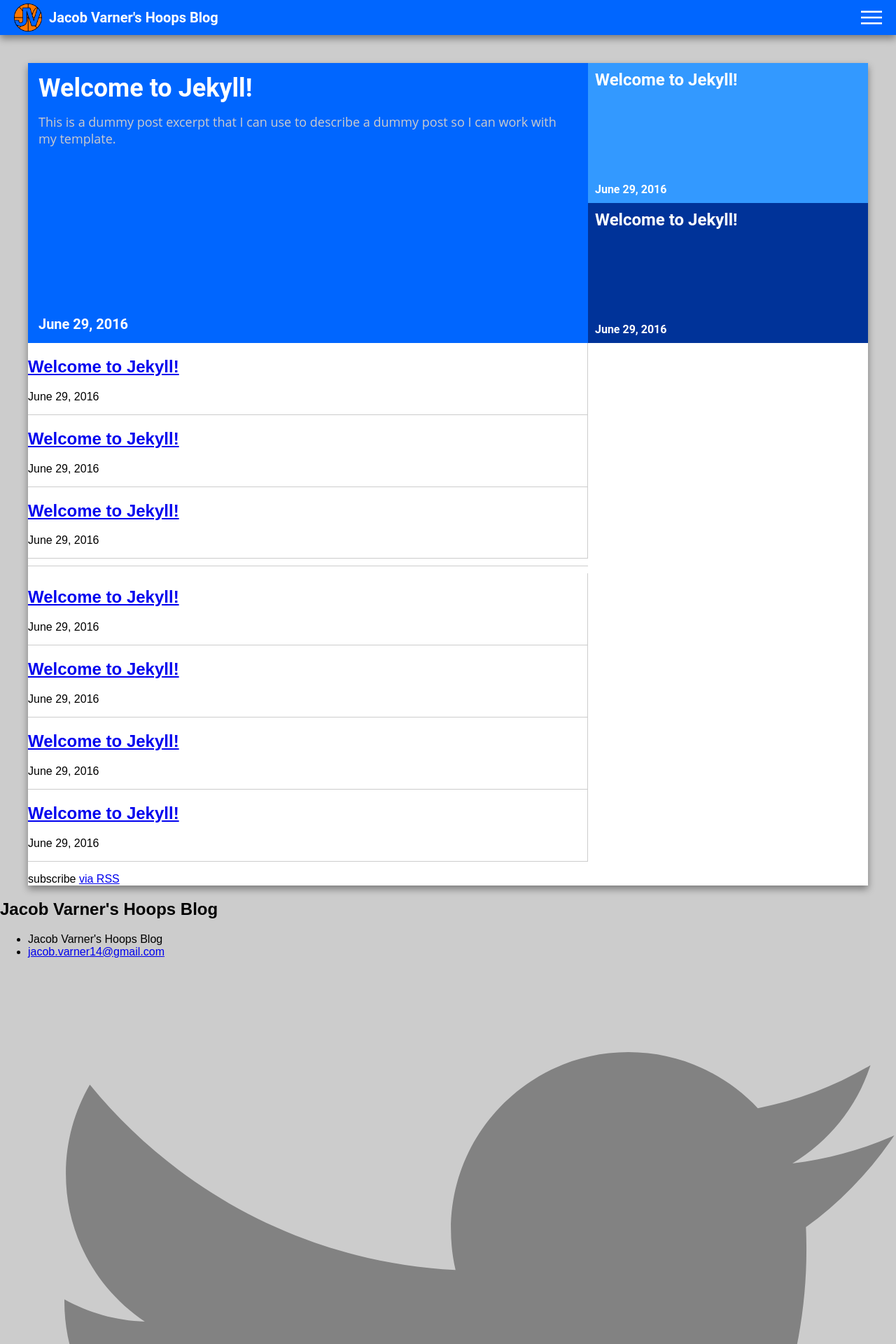
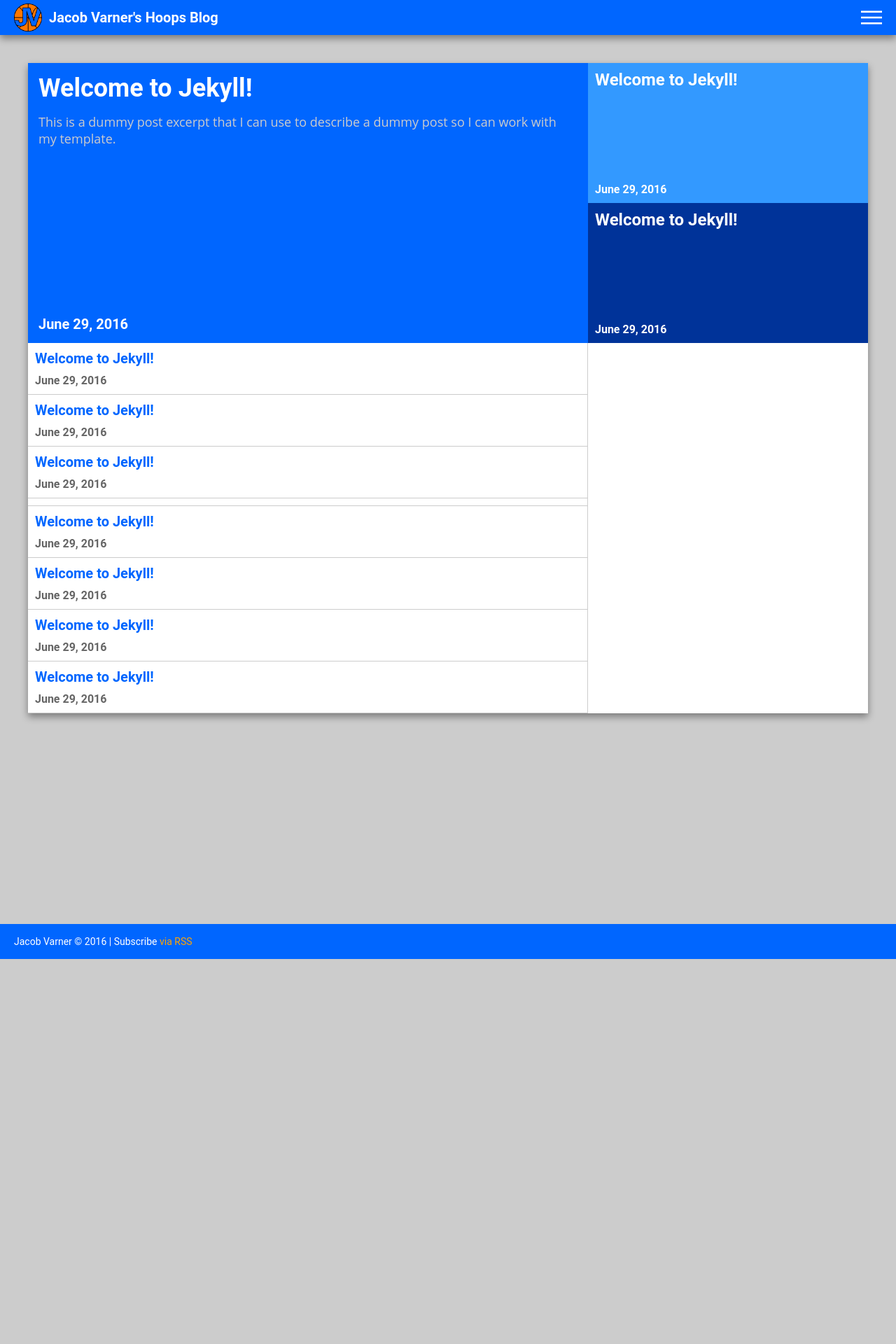
Before and after one commit to jacobvarner/hoops-blog, a Jekyll site: the page built from index.html, in a window 1280 px wide. Shown: the top 1920 px of the page at 70% size. Built offline with Jekyll 4.4.1, drawn with Linux system fonts in a browser that asks for light colours; after the commit the page ends 1370 px from its top, so only the background shows below that; some of the changed text lies outside the part shown.

Commit message:
Finished main content on the home page.

```diff
--- a/_includes/footer.html
+++ b/_includes/footer.html
@@ -1,38 +1,3 @@
-<footer class="site-footer">
-
-  <div class="wrapper">
-
-    <h2 class="footer-heading">{{ site.title }}</h2>
-
-    <div class="footer-col-wrapper">
-      <div class="footer-col footer-col-1">
-        <ul class="contact-list">
-          <li>{{ site.title }}</li>
-          <li><a href="mailto:{{ site.email }}">{{ site.email }}</a></li>
-        </ul>
-      </div>
-
-      <div class="footer-col footer-col-2">
-        <ul class="social-media-list">
-          {% if site.github_username %}
-          <li>
-            {% include icon-github.html username=site.github_username %}
-          </li>
-          {% endif %}
-
-          {% if site.twitter_username %}
-          <li>
-            {% include icon-twitter.html username=site.twitter_username %}
-          </li>
-          {% endif %}
-        </ul>
-      </div>
-
-      <div class="footer-col footer-col-3">
-        <p>{{ site.description }}</p>
-      </div>
-    </div>
-
-  </div>
-
+<footer>
+  <p>Jacob Varner &copy; 2016 | Subscribe <a href="{{ "/feed.xml" | prepend: site.baseurl }}">via RSS</a></p>
 </footer>
--- a/css/main.sass
+++ b/css/main.sass
@@ -7,6 +7,7 @@ $blue1: #0066ff
 $blue2: #3399ff
 $blue3: #003399
 $sidebar: #003399
+$dark-grey: #666666
 
 
 body
@@ -16,6 +17,7 @@ body
 ////////////
 // HEADER //
 ////////////
+
 header
   .wrapper
     width: 100%
@@ -71,6 +73,7 @@ header
 /////////////
 // SIDEBAR //
 /////////////
+
 #sidebar
   position: absolute
   right: 0px
@@ -78,7 +81,7 @@ header
   z-index: 89
   width: 300px
   background: $sidebar
-  min-height: 100%
+  height: calc(100% - 50px)
   transition: right 0.3s ease-in
   -webkit-transition: right 0.3s ease-in
 
@@ -88,7 +91,9 @@ header
 ///////////
 // INDEX //
 ///////////
+
 .page-content
+  min-height: 1200px
   .wrapper
     width: calc(100% - 300px)
     transition: width 0.3s ease-in
@@ -195,19 +200,40 @@ header
       margin: 0
       padding: 0
       overflow: auto
+      position: relative
       border-right: 1px solid $background
       border-bottom: 1px solid $background
+
+      .post-link
+        font-family: 'Roboto', sans-serif
+        font-size: 20px
+        font-weight: bold
+        margin: 10px
+        padding: 0
+
+        a, a:hover, a:visited
+          color: $blue1
+          text-decoration: none
+
+      .post-date-2
+        font-family: 'Roboto', sans-serif
+        font-weight: bold
+        font-size: 16px
+        color: $dark-grey
+        margin: 5px 10px 10px 10px
+        padding: 0
 
     .ad-index-wrapper
       display: block
       width: 799px
-      margin: 10px 0
+      margin: 0
       padding: 0
       overflow: auto
       border-right: 1px solid $background
       border-bottom: 1px solid $background
 
       .ad-index
+        margin: 10px 0
         margin-left: 50%
         transform: translateX(-50%)
 
@@ -223,3 +249,39 @@ header
 
       .ad-side
         margin: 20px 50px
+
+      p
+        font-family: 'Open Sans', sans-serif
+        font-size: 16px
+        text-align: center
+
+////////////
+// FOOTER //
+////////////
+
+footer
+  width: 100%
+  height: 50px
+  display: block
+  text-align: left
+  background: $blue1
+  margin-top: 30px
+
+  @media only screen and (max-width: 600px)
+    height: 40px
+    margin-top: 15px
+
+  p
+    color: white
+    font-family: 'Roboto', sans-serif
+    font-size: 14px
+    line-height: 50px
+    margin-left: 20px
+
+    a, a:hover, a:visited
+      text-decoration: none
+      color: orange
+
+    @media only screen and (max-width: 600px)
+      font-size: 12px
+      line-height: 40px
--- a/index.html
+++ b/index.html
@@ -72,8 +72,6 @@ layout: default
       (adsbygoogle = window.adsbygoogle || []).push({});
       </script>
     </div>
+    <!-- <p class="rss-subscribe">subscribe <a href="{{ "/feed.xml" | prepend: site.baseurl }}">via RSS</a></p> -->
   </div>
-
-  <p class="rss-subscribe">subscribe <a href="{{ "/feed.xml" | prepend: site.baseurl }}">via RSS</a></p>
-
 </div>
```
